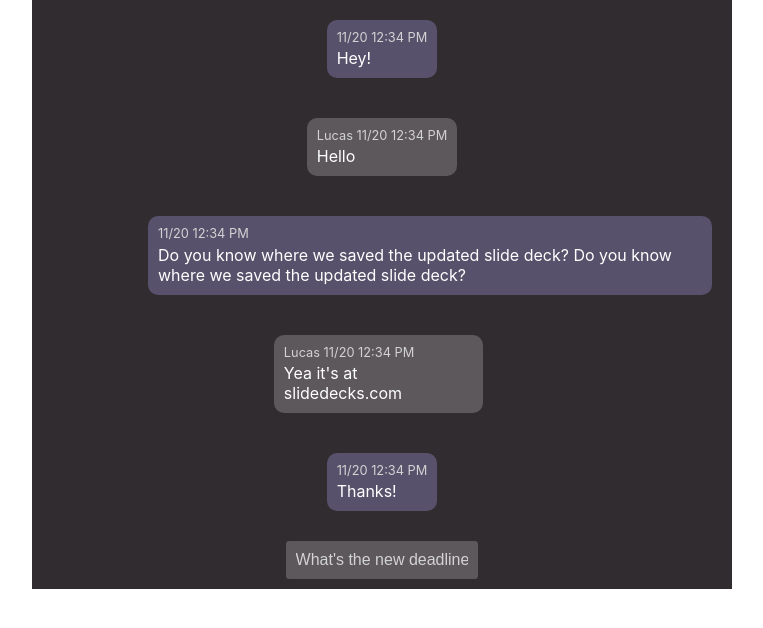
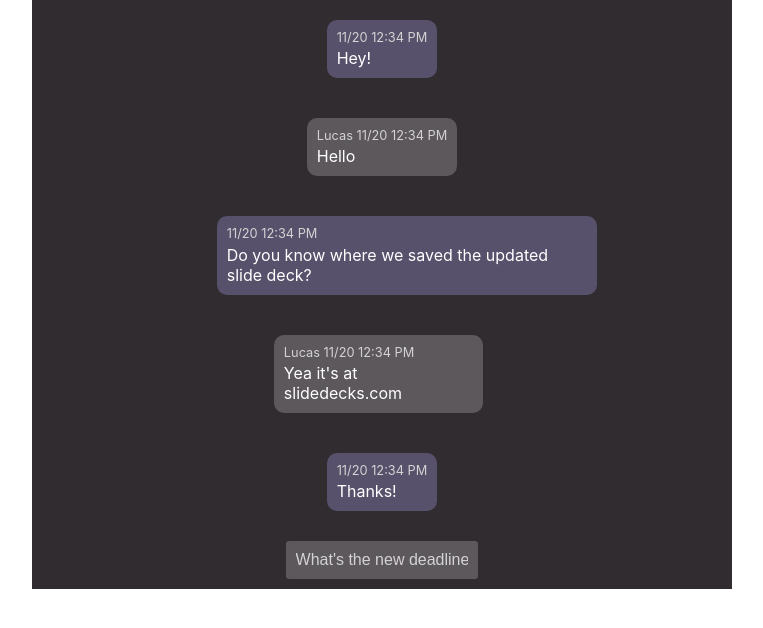
Before and after one commit to davidgamero/qastion, a React (Create React App) app: page / in a window 1280 px wide. Shown: the top 628 px of the page, without its empty margins (258-1021 px from the left). Built offline with nearby package versions, Linux system fonts and the light colour scheme.

Commit message:
more suggestions

```diff
--- a/src/App.js
+++ b/src/App.js
@@ -23,7 +23,7 @@ function App() {
     },
     {
       author: 'David',
-      text: 'Do you know where we saved the updated slide deck? Do you know where we saved the updated slide deck?',
+      text: 'Do you know where we saved the updated slide deck?',
       outgoing: true,
     },
     {
@@ -39,12 +39,26 @@ function App() {
 
   const [suggestions,] = useState([
     {
-      keywords: ['done', 'due', 'deadline'],
+      keywords: ['done', 'due', 'deadline', 'turn', 'slide', 'deck'],
       question: 'When is our new deadline?',
       response: 'The client needs it by 11/29 at 4pm EST',
       responseAuthor: 'Lucas',
       responseTimestamp: '11/6 8:34 AM'
-    }
+    },
+    {
+      keywords: ['saved', 'updated', 'update', 'slide', 'deck', 'location', 'located', 'stored'],
+      question: 'Do you know where we saved the updated slide deck?',
+      response: 'Yea it\'s at slidedecks.com',
+      responseAuthor: 'Lucas',
+      responseTimestamp: '11/6 8:34 AM'
+    },
+    {
+      keywords: ['thanksgiving', 'holiday'],
+      question: 'Do we get thanksgiving off?',
+      response: 'No you can rest when you\'re dead',
+      responseAuthor: 'Mike the Manager',
+      responseTimestamp: '11/6 8:37 AM'
+    },
   ]);
 
   return (
```
